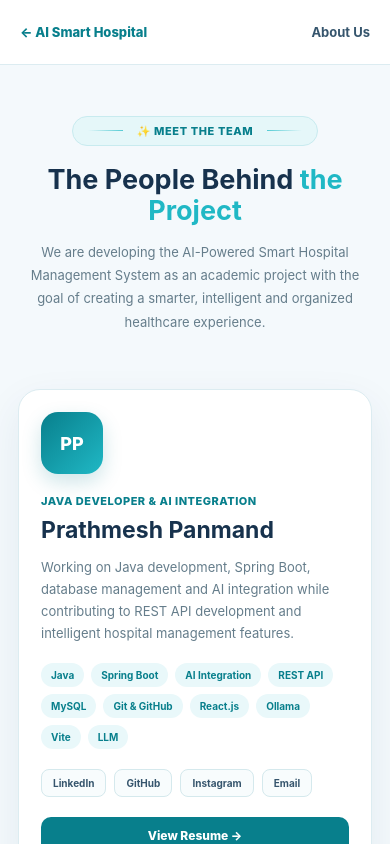
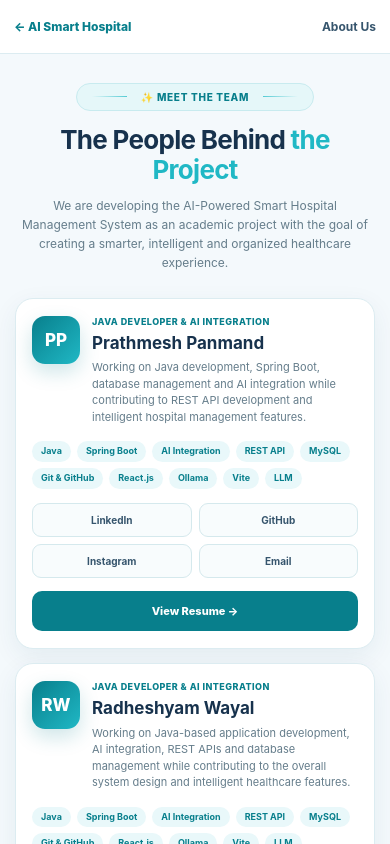
Before and after one commit to AI-Hospital-Team/Ai-Powered-Smart-Hospital-Management-System, a React (Vite) app in the folder frontend/: page /about in a window 390 px wide. Shown: the top 844 px of the page. Built offline with nearby package versions, Linux system fonts and the light colour scheme.

Commit message:
Update About page or Mobile

```diff
--- a/frontend/src/pages/About/About.css
+++ b/frontend/src/pages/About/About.css
@@ -422,3 +422,419 @@
   cursor: pointer;
   box-sizing: border-box;
 }
+
+/* =========================================================
+   MOBILE ABOUT PAGE — MOBILE ONLY
+   Desktop and tablet styles remain unchanged.
+========================================================= */
+
+@media (max-width: 700px) {
+
+  /* Page */
+  .about-page {
+    width: 100%;
+    min-height: 100vh;
+    overflow-x: hidden;
+  }
+
+  /* Header */
+  .about-page-header {
+    height: 62px;
+    padding: 0 16px;
+  }
+
+  .about-back {
+    font-size: 12px;
+    font-weight: 800;
+  }
+
+  .about-page-header span {
+    font-size: 12px;
+  }
+
+  /* Main container */
+  .about-container {
+    width: 100%;
+    max-width: 100%;
+    box-sizing: border-box;
+    padding: 38px 15px 45px;
+  }
+
+  /* Hero */
+  .about-hero {
+    width: 100%;
+    max-width: 440px;
+    margin: 0 auto 34px;
+    padding: 0 4px;
+    box-sizing: border-box;
+  }
+
+  .about-badge {
+    padding: 7px 15px;
+    font-size: 10px;
+    letter-spacing: 0.7px;
+  }
+
+  .about-hero h1 {
+    margin: 19px 0 13px;
+    font-size: clamp(26px, 7vw, 31px);
+    line-height: 1.2;
+    letter-spacing: -0.7px;
+  }
+
+  .about-hero p {
+    max-width: 390px;
+    margin: 0 auto;
+    font-size: 13px;
+    line-height: 1.75;
+  }
+
+  /* Team cards */
+  .team-grid {
+    width: 100%;
+    max-width: 440px;
+    grid-template-columns: minmax(0, 1fr);
+    gap: 18px;
+    margin: 0 auto 45px;
+  }
+
+  .team-card {
+    width: 100%;
+    min-width: 0;
+    box-sizing: border-box;
+    padding: 21px 19px;
+    border-radius: 21px;
+    box-shadow: 0 8px 26px rgba(0, 70, 100, 0.07);
+  }
+
+  .team-card:hover {
+    transform: none;
+  }
+
+  /* Avatar */
+  .team-avatar {
+    width: 54px;
+    height: 54px;
+    margin-bottom: 15px;
+    border-radius: 15px;
+    font-size: 17px;
+  }
+
+  /* Role and name */
+  .team-role {
+    margin-bottom: 7px;
+    font-size: 10px;
+    line-height: 1.5;
+    letter-spacing: 0.45px;
+  }
+
+  .team-card h2 {
+    margin: 0 0 11px;
+    font-size: 21px;
+    line-height: 1.3;
+    overflow-wrap: anywhere;
+  }
+
+  .team-card > p {
+    margin-bottom: 17px;
+    font-size: 13px;
+    line-height: 1.75;
+  }
+
+  /* Skills */
+  .team-skills {
+    gap: 7px;
+    margin-bottom: 19px;
+  }
+
+  .team-skills span {
+    padding: 7px 10px;
+    font-size: 10px;
+    line-height: 1.2;
+    white-space: nowrap;
+  }
+
+  /* Social links */
+  .team-links {
+    display: grid;
+    grid-template-columns: repeat(2, minmax(0, 1fr));
+    gap: 8px;
+    margin-bottom: 17px;
+  }
+
+  .team-links a {
+    min-height: 38px;
+    padding: 8px 5px;
+    box-sizing: border-box;
+    display: flex;
+    align-items: center;
+    justify-content: center;
+    border-radius: 9px;
+    font-size: 11px;
+    text-align: center;
+  }
+
+  .team-links a:hover {
+    background: #f8fcfd;
+    border-color: #d5e9ed;
+    color: #36556d;
+  }
+
+  /* Resume button */
+  .resume-button {
+    min-height: 44px;
+    padding: 12px 15px;
+    border-radius: 10px;
+    font-size: 12px;
+    text-align: center;
+  }
+
+  /* Academic section */
+  .academic-section {
+    width: 100%;
+    max-width: 440px;
+    margin: 0 auto;
+  }
+
+  .academic-section h2 {
+    margin: 14px 0 20px;
+    font-size: 23px;
+    line-height: 1.3;
+  }
+
+  .academic-grid {
+    grid-template-columns: repeat(2, minmax(0, 1fr));
+    gap: 10px;
+  }
+
+  .academic-grid div {
+    min-width: 0;
+    min-height: 100px;
+    box-sizing: border-box;
+    padding: 13px 10px;
+    border-radius: 13px;
+    text-align: center;
+  }
+
+  .academic-grid div:last-child {
+    grid-column: 1 / -1;
+  }
+
+  .academic-grid strong {
+    margin-bottom: 7px;
+    font-size: 10px;
+  }
+
+  .academic-grid span {
+    font-size: 11px;
+    line-height: 1.5;
+    overflow-wrap: anywhere;
+  }
+}
+
+/* Extra-small phones */
+@media (max-width: 360px) {
+
+  .about-container {
+    padding-right: 12px;
+    padding-left: 12px;
+  }
+
+  .team-card {
+    padding: 18px 15px;
+  }
+
+  .team-card h2 {
+    font-size: 19px;
+  }
+
+  .team-skills {
+    gap: 6px;
+  }
+
+  .team-skills span {
+    padding: 6px 8px;
+    font-size: 9px;
+  }
+
+  .academic-grid {
+    gap: 8px;
+  }
+}
+
+@media (max-width: 700px) {
+
+  /* Compact header */
+  .about-page-header {
+    height: 54px;
+    padding: 0 14px;
+  }
+
+  /* Reduce hero spacing */
+  .about-container {
+    padding-top: 27px;
+    padding-bottom: 30px;
+  }
+
+  .about-hero {
+    margin-bottom: 25px;
+  }
+
+  .about-hero h1 {
+    margin: 14px 0 10px;
+    font-size: 26px;
+    line-height: 1.18;
+  }
+
+  .about-hero p {
+    font-size: 12px;
+    line-height: 1.6;
+  }
+
+  /* Compact team cards */
+  .team-grid {
+    gap: 14px;
+    margin-bottom: 32px;
+  }
+
+  .team-card {
+    padding: 17px 16px;
+    border-radius: 18px;
+  }
+
+  .team-avatar {
+    width: 48px;
+    height: 48px;
+    margin-bottom: 11px;
+    border-radius: 13px;
+  }
+
+  .team-role {
+    margin-bottom: 5px;
+    font-size: 9px;
+  }
+
+  .team-card h2 {
+    margin-bottom: 8px;
+    font-size: 19px;
+  }
+
+  .team-card > p {
+    margin-bottom: 13px;
+    font-size: 12px;
+    line-height: 1.6;
+  }
+
+  /* Smaller skill tags */
+  .team-skills {
+    gap: 6px;
+    margin-bottom: 14px;
+  }
+
+  .team-skills span {
+    padding: 5px 9px;
+    font-size: 9px;
+  }
+
+  /* Social buttons */
+  .team-links {
+    gap: 7px;
+    margin-bottom: 13px;
+  }
+
+  .team-links a {
+    min-height: 34px;
+    font-size: 10px;
+  }
+
+  /* Resume */
+  .resume-button {
+    min-height: 40px;
+    padding: 10px;
+    font-size: 11px;
+  }
+
+  /* Academic section */
+  .academic-section h2 {
+    margin: 11px 0 16px;
+    font-size: 21px;
+  }
+
+  .academic-grid div {
+    min-height: 85px;
+    padding: 10px 8px;
+  }
+}
+
+/* =====================================================
+   MOBILE ONLY — AVATAR LEFT, PROFILE INFO RIGHT
+===================================================== */
+
+@media (max-width: 700px) {
+
+  .team-card {
+    display: grid !important;
+    grid-template-columns: 48px minmax(0, 1fr);
+    column-gap: 12px;
+    align-items: start;
+  }
+
+  /* Avatar on the left */
+  .team-card .team-avatar {
+    grid-column: 1;
+    grid-row: 1 / 4;
+
+    width: 48px;
+    height: 48px;
+    margin: 0;
+
+    border-radius: 13px;
+  }
+
+  /* Role on the right */
+  .team-card .team-role {
+    grid-column: 2;
+    grid-row: 1;
+
+    display: block;
+    margin: 0 0 4px;
+
+    font-size: 9px;
+    line-height: 1.4;
+  }
+
+  /* Name on the right */
+  .team-card h2 {
+    grid-column: 2;
+    grid-row: 2;
+
+    margin: 0 0 5px;
+    font-size: 17px;
+    line-height: 1.3;
+  }
+
+  /* Description on the right */
+  .team-card > p {
+    grid-column: 2;
+    grid-row: 3;
+
+    margin: 0;
+    font-size: 11px;
+    line-height: 1.5;
+  }
+
+  /* Remaining content below the profile */
+  .team-card .team-skills,
+  .team-card .team-links,
+  .team-card .resume-button {
+    grid-column: 1 / -1;
+  }
+
+  .team-card .team-skills {
+    margin-top: 16px;
+  }
+
+  .team-card .team-links {
+    margin-top: 0;
+  }
+}
--- a/frontend/src/pages/Home/Home.jsx
+++ b/frontend/src/pages/Home/Home.jsx
@@ -1171,6 +1171,7 @@ return (
             </p>
 
 <div className="hero-actions">
+  {/* Book Appointment */}
   <a
     href="#contact"
     className="hero-primary"
@@ -1183,15 +1184,12 @@ return (
     <span>Book Appointment</span>
   </a>
 
+  {/* Mobile-only Meet Our Doctors */}
 <a
-                href="#services"
-                className="hero-secondary"
-                onClick={(e) => {
-                  e.preventDefault();
-                  scrollToSection("services");
-                }}
-              >
-                <span>Explore Services</span>
+  href="#doctors"
+  className="hero-secondary mobile-doctors-btn"
+>
+  <span>Meet Our Doctors</span>
   <Icon name="arrow" size={17} />
 </a>
 </div>
--- a/frontend/src/pages/Home/Home.responsive.css
+++ b/frontend/src/pages/Home/Home.responsive.css
@@ -3559,3 +3559,93 @@
     margin: 0 !important;
   }
 }
+/* Mobile-only Meet Our Doctors button */
+.mobile-doctors-btn {
+  display: none;
+}
+
+@media (max-width: 768px) {
+  .mobile-doctors-btn {
+    display: inline-flex;
+    width: 100%;
+    min-height: 52px;
+    align-items: center;
+    justify-content: center;
+    gap: 9px;
+
+    cursor: pointer;
+    font: inherit;
+    color: #ffffff;
+    appearance: none;
+  }
+}
+@media (max-width: 768px) {
+  .hero-section .hero-container,
+  .hero-section .hero-content,
+  .hero-section .hero-actions {
+    position: relative !important;
+    z-index: 10 !important;
+    pointer-events: auto !important;
+  }
+
+  .hero-section .hero-background-overlay {
+    pointer-events: none !important;
+  }
+
+  .hero-section .mobile-doctors-btn {
+    display: flex !important;
+    position: relative !important;
+    z-index: 20 !important;
+    width: 100%;
+    min-height: 52px;
+    align-items: center;
+    justify-content: center;
+    pointer-events: auto !important;
+    cursor: pointer;
+  }
+}
+@media (max-width: 768px) {
+  .hero-section .mobile-doctors-btn {
+    display: flex !important;
+    width: 100%;
+    min-height: 54px;
+    padding: 0 20px;
+
+    align-items: center;
+    justify-content: center;
+    gap: 10px;
+
+    font-family: "Poppins", "Segoe UI", sans-serif !important;
+    font-size: 14px !important;
+    font-weight: 800 !important;
+    letter-spacing: 0.2px;
+
+    color: #ffffff !important;
+    text-decoration: none;
+
+    background: linear-gradient(
+      135deg,
+      rgba(17, 181, 199, 0.25),
+      rgba(7, 132, 164, 0.35)
+    );
+
+    border: 1px solid rgba(101, 220, 231, 0.55);
+    border-radius: 13px;
+
+    box-shadow: 0 8px 22px rgba(0, 40, 55, 0.16);
+
+    transition: all 0.25s ease;
+    cursor: pointer;
+  }
+
+  .hero-section .mobile-doctors-btn:active {
+    transform: scale(0.97);
+    background: linear-gradient(135deg, #11b5c7, #0784a4);
+  }
+
+  .hero-section .mobile-doctors-btn svg {
+    width: 17px;
+    height: 17px;
+    flex-shrink: 0;
+  }
+}
```
Lines whose indentation alone changed are shown as unchanged.
